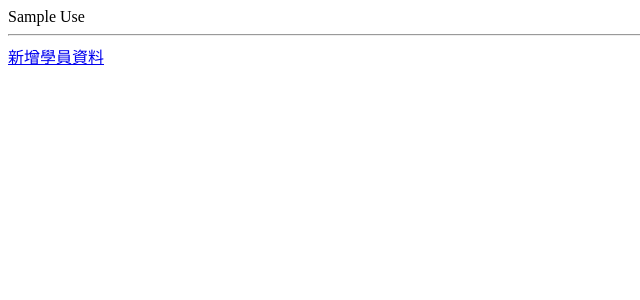
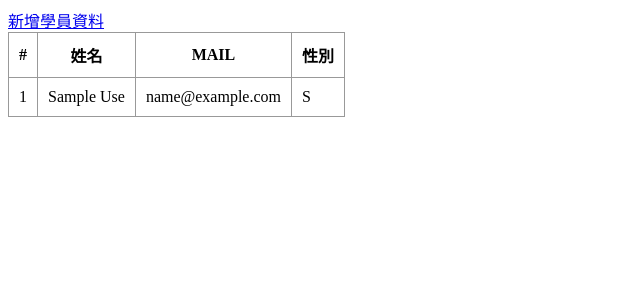
Before and after one commit to a19860101/PHP-13-20210607, a PHP site: page / in a window 1280 px wide. Shown: the top 300 px of the page, without its empty margins (0-640 px from the left). Run offline with PHP 8.4, Linux system fonts and the light colour scheme; tables that the repository leaves empty hold one stand-in row (values such as "Sample post").

Commit message:
20210621

```diff
--- a/students/index.php
+++ b/students/index.php
@@ -23,10 +23,7 @@
     //     print_r($stu["name"]);
     // }
     $row = mysqli_fetch_all($result,MYSQLI_ASSOC);
-    foreach($row as $student){
-        print_r($student["name"]);
-        echo "<hr>";
-    }
+
 ?>
 <!DOCTYPE html>
 <html lang="en">
@@ -35,8 +32,43 @@
     <meta http-equiv="X-UA-Compatible" content="IE=edge">
     <meta name="viewport" content="width=device-width, initial-scale=1.0">
     <title>Document</title>
+    <style>
+        table,td,th {
+            border-collapse: collapse;
+            border: 1px solid #999;
+            padding:10px;
+        }
+    </style>
 </head>
 <body>
     <a href="create.php">新增學員資料</a>
+    <table>
+        <tr>
+            <th>#</th>
+            <th>姓名</th>
+            <th>MAIL</th>
+            <th>性別</th>
+        </tr>
+        <?php foreach($row as $student){ ?>
+
+        <tr>
+            <td><?php echo $student["id"]; ?></td>
+            <td><?php echo $student["name"]; ?></td>
+            <td><?php echo $student["mail"]; ?></td>
+            <td><?php echo $student["gender"]; ?></td>
+        </tr>
+
+        <?php } ?>
+
+        <?php
+            // foreach($row as $student){
+            //     echo "<tr>";
+            //     echo "<td>{$student["id"]}";
+            //     echo "<td>{$student["name"]}";
+            //     echo "<td>{$student["mail"]}";
+            //     echo "</tr>";
+            // }
+        ?>
+    </table>
 </body>
 </html>
```
